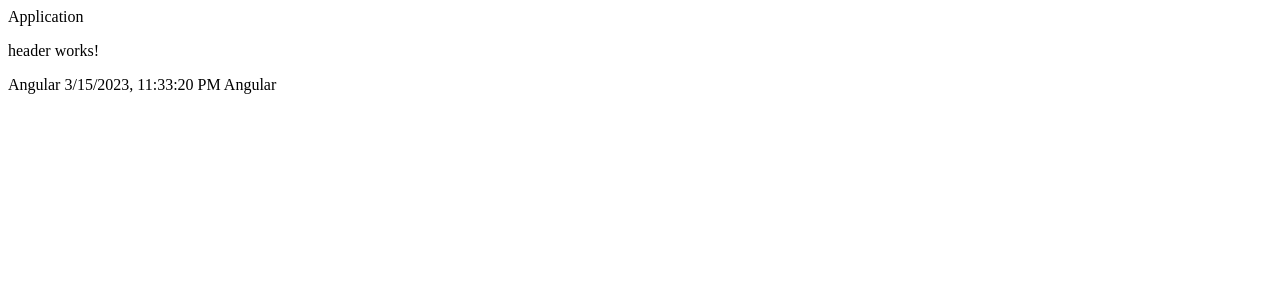
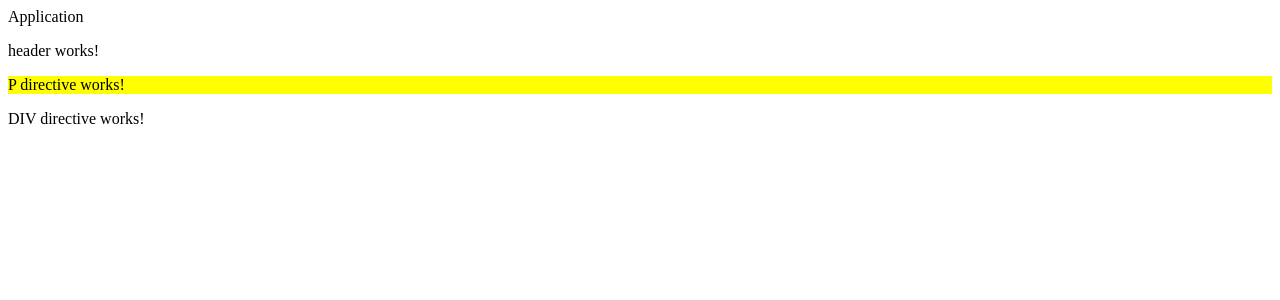
Before and after one commit to freezeburger/64011-ANY-CV1, an Angular app: page / in a window 1280 px wide. Shown: the top 300 px of the page. Built offline with nearby package versions, Linux system fonts and the light colour scheme.

Commit message:
Theory Directive Base

```diff
--- a/src/app/app.component.html
+++ b/src/app/app.component.html
@@ -1,4 +1,4 @@
 Application
 <axy-header></axy-header>
 
-<app-pipe></app-pipe>
+<app-directive></app-directive>
--- a/src/app/app.component.ts
+++ b/src/app/app.component.ts
@@ -1,12 +1,13 @@
-import { Component } from '@angular/core';
+import { Component, Directive } from '@angular/core';
 import { RouterOutlet } from '@angular/router';
 import { SlotTheory } from './theory/slot.theory';
 
 import { Appearances, AxyButtonComponent as AxyButton, HeaderComponent } from '@bridges/axy';
 import { PipeTheory } from './theory/pipe.theory';
+import { DirectiveTheory } from './theory/directive.theory';
 @Component({
   selector: 'app-root',
-  imports: [RouterOutlet, HeaderComponent, SlotTheory,  AxyButton, PipeTheory],
+  imports: [RouterOutlet, HeaderComponent, SlotTheory,  AxyButton, PipeTheory, DirectiveTheory],
   templateUrl: './app.component.html',
   styleUrl: './app.component.scss'
 })
--- /dev/null
+++ b/src/app/theory/directive.theory.ts
@@ -0,0 +1,41 @@
+import { Component, Directive, Host, HostBinding, HostListener } from '@angular/core';
+
+@Directive({
+  // Ici on cible uniquement les <p> avec l'attribut appHighlight
+  selector: 'p[appHighlight]',
+  host: {
+    '[style.backgroundColor]': '"yellow"',
+    '(click)': 'notify()'
+  }
+})
+class HighlightDirective {
+  // Liaison alternative avec HostBinding (Non recommandée si pas de logique)
+  // @HostBinding('style.backgroundColor') backgroundColor = 'yellow';
+
+  constructor() {
+    console.log('appHighlight');
+  }
+
+  // @HostListener('click')
+  notify() {
+    console.log('notify');
+  }
+}
+
+
+@Component({
+  selector: 'app-directive',
+  imports: [HighlightDirective],
+  template: `
+    <p appHighlight>
+      P directive works!
+    </p>
+    <div appHighlight>
+      DIV directive works!
+    </div>
+  `,
+  styles: ``
+})
+export class DirectiveTheory {
+
+}
```
